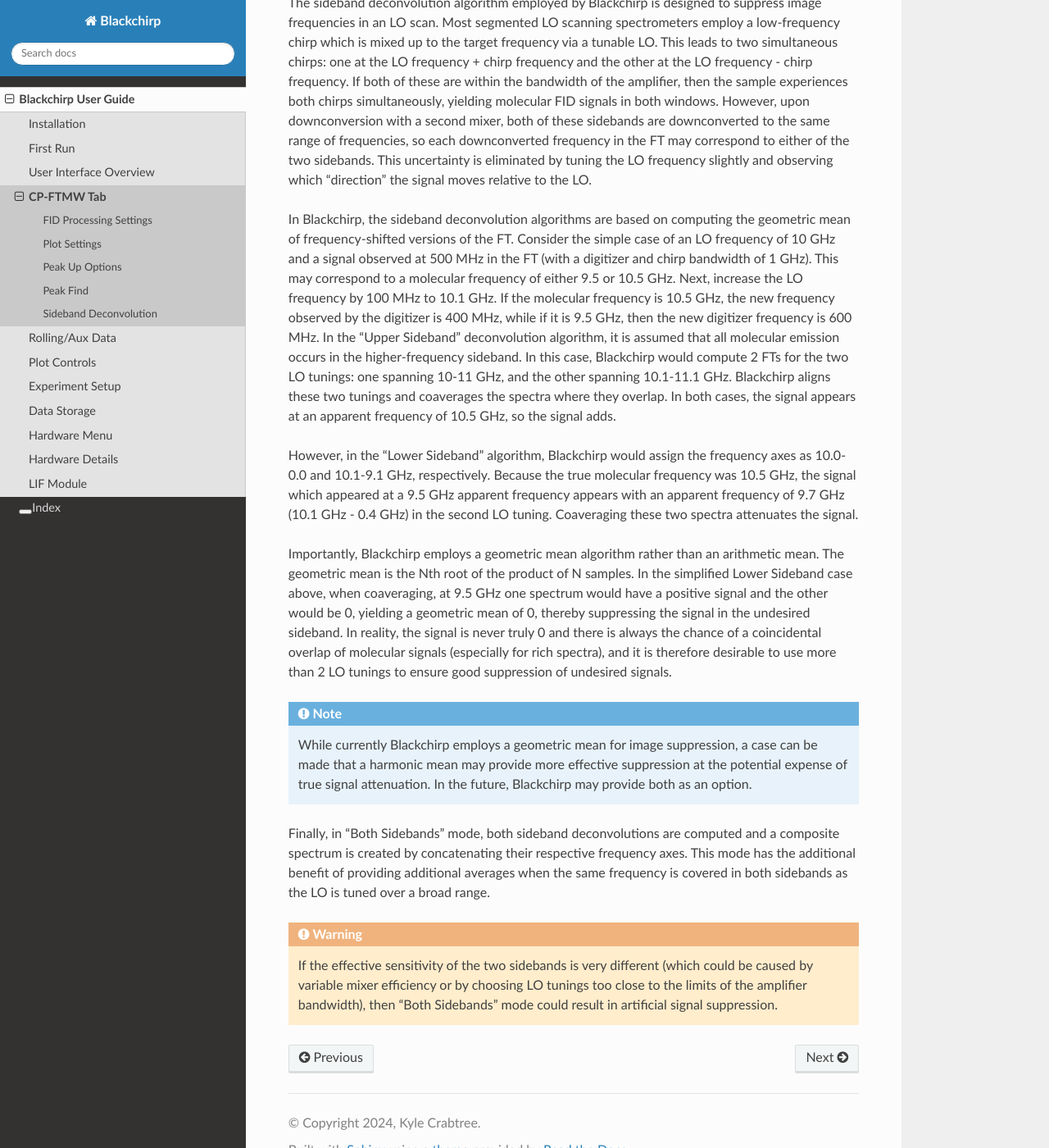
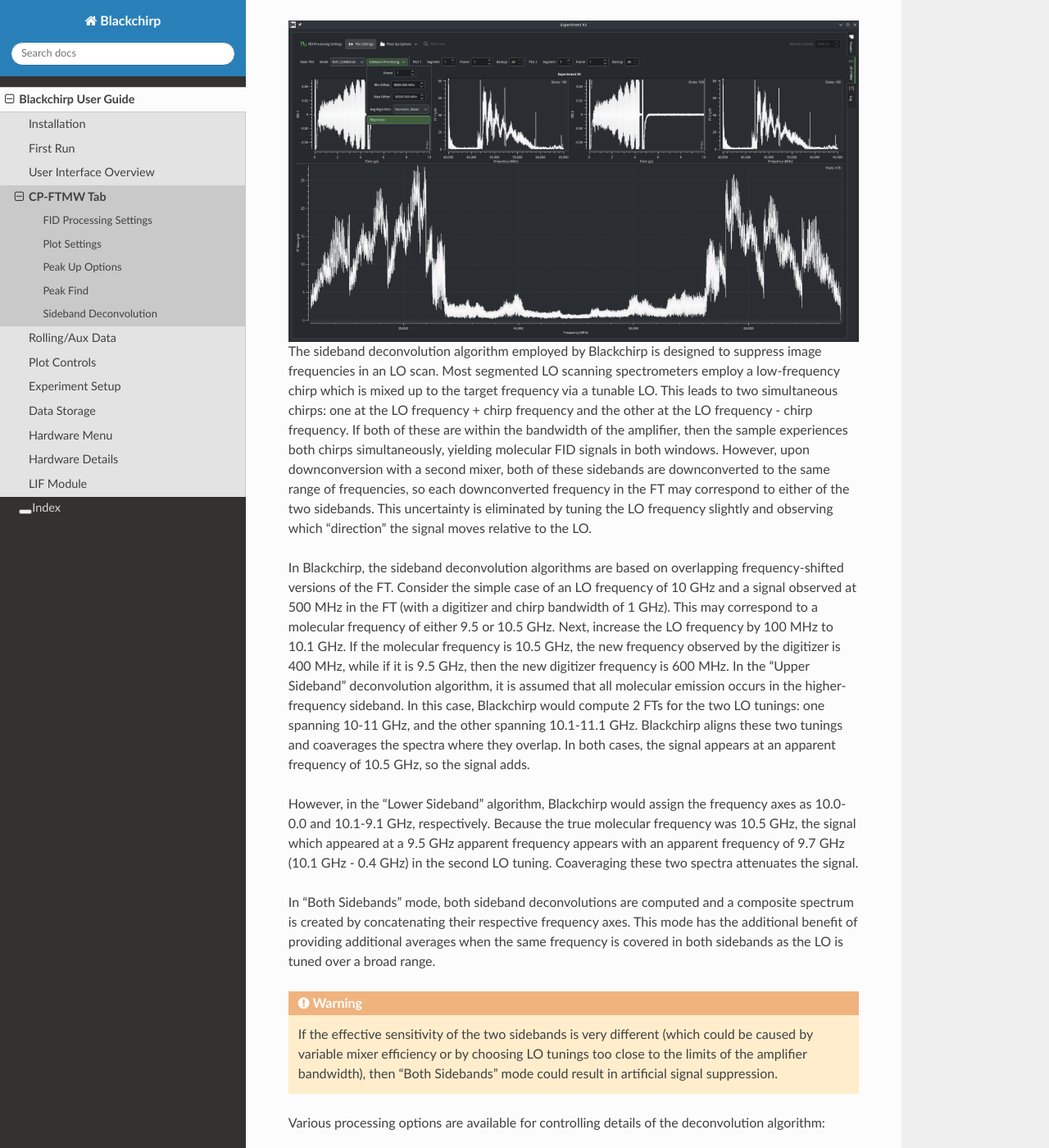
Before and after one commit to kncrabtree/blackchirp, a Sphinx documentation site: the page built from doc/source/user_guide/cp-ftmw.rst, in a window 1280 px wide and 1400 px high, scrolled down 4037 px. Shown: the whole window at 82% size. Built offline with Sphinx 7.4.7 and the Read the Docs theme 2.0.0, drawn with Linux system fonts in a browser that asks for light colours; some of the changed text lies outside the part shown.

Commit message:
Update LO Scan documentation

```diff
--- a/doc/source/conf.py
+++ b/doc/source/conf.py
@@ -32,6 +32,7 @@
 # ones.
 # extensions = [ 'breathe','sphinx.ext.autosectionlabel' ]
 extensions = [ 'sphinx.ext.autosectionlabel' ]
+autosectionlabel_prefix_document = True
 
 # Add any paths that contain templates here, relative to this directory.
 templates_path = ['_templates']
--- a/doc/source/user_guide/cp-ftmw.rst
+++ b/doc/source/user_guide/cp-ftmw.rst
@@ -19,9 +19,10 @@
    :width: 800
    :alt: FTMW Digitizer setup
 
-The CP-FTMW tab allows for visualization and processing of FID and Fourier Transform data. An example of the tab is shown above. In this image, there are a total of 5 plots: one pair called "FID 1" and "FT 1", another called "FID 2" and "FT 2" and a larger "Main FT" plot. During an active acquisition, an additional pair of plots labeled "FID Live" and "FT Live" are displayed at the top of the tab.
 
-Most user interaction takes place with the "Main FT" plot. By default, the Main FT plot is configured to display the "Live FT" which shows the data currently being collected. When an experiment ends, the plot shows the contents of the "FT 1" plot. Interaction with the plot (zooming, panning, peak finding, etc) can be done during and after an acquisition. More details are available on the `Plot Controls <plot_controls.html>`_ page.
+The CP-FTMW tab allows for visualization and processing of FID and Fourier Transform data. An example of the tab is shown above. During an acquisition, 7 plots are visible. The uppermost pair labeled "FID Live" and "FT Live" always display the most current data, and these plots are removed when the acquisition completes. The pairs labeled "FID 1"/"FT 1" and "FID 2"/"FT 2" display user-controllable views of the spectrum (discussed firther below). Most user interaction takes place with the large "Main FT" plot. By default, the Main FT plot is configured to display the "Live FT" which shows the data currently being collected. When an experiment ends, the plot shows the contents of the "FT 1" plot. Interaction with the plot (zooming, panning, peak finding, etc) can be done during and after an acquisition. More details are available on the `Plot Controls <plot_controls.html>`_ page.
+
+The main toolbar at the top allows access to various data processing settings which are discussed in the sections of the page below. Finally, the "Refresh Interval" box controls how frequently Blackchirp updates the plots on the screen during an acquisition. The processing is queued and occurs in a separate thread from the real-time averaging. In addition, plots are updated anytime a setting affecting the data shown on the plot is adjusted by the user. If multiple update requests are made while Blackchirp is processing an FT, Blackchirp will discard all but the most recent request.
 
 FID Processing Settings
 .......................
@@ -57,7 +58,7 @@
 * ``Lower Sideband``: Only available in LO Scan mode. Performs sideband deconvolution using only the lwoer-frequency sideband.
 * ``Both Sidebands``: Only available in LO Scan mode. Performs sideband deconvolution using both sidebands.
 
-In addition to the mode selection box, in LO scan mode, the other three boxes may become available. The "Follow" box is enabled when one of the sideband deconvolution modes is selected. The indicated plot is used to retrieve the frame and backup (is applicable) for the sideband deconvolution routine. The min and max offset boxes control the range of frequencies from the individual segments which are sent into the sideband deconvolution process. It is advisable to set the minimum offset high enough to ignore undesired signals near the LO frequency, and set the maximum offset less than or equal to the bandwidth of the digitizer.
+In addition to the mode selection box, in LO scan mode an additional "Sideband Processing" menu is available. These settings are discussed in the `Sideband Deconvolution`_ section below.
 
 For Plot 1 and Plot 2, the segment, frame, and backup boxes allow for selection of different data to be shown in the FT1 and FT2 plots, respectively. The meanings are:
 
@@ -93,18 +94,35 @@
 Sideband Deconvolution
 ......................
 
+.. image:: /_static/user_guide/ui_overview/sideband_processing.png
+   :align: center
+   :width: 800
+   :alt: FTMW Digitizer setup
+
 The sideband deconvolution algorithm employed by Blackchirp is designed to suppress image frequencies in an LO scan. Most segmented LO scanning spectrometers employ a low-frequency chirp which is mixed up to the target frequency via a tunable LO. This leads to two simultaneous chirps: one at the LO frequency + chirp frequency and the other at the LO frequency - chirp frequency. If both of these are within the bandwidth of the amplifier, then the sample experiences both chirps simultaneously, yielding molecular FID signals in both windows. However, upon downconversion with a second mixer, both of these sidebands are downconverted to the same range of frequencies, so each downconverted frequency in the FT may correspond to either of the two sidebands. This uncertainty is eliminated by tuning the LO frequency slightly and observing which "direction" the signal moves relative to the LO.
 
-In Blackchirp, the sideband deconvolution algorithms are based on computing the geometric mean of frequency-shifted versions of the FT. Consider the simple case of an LO frequency of 10 GHz and a signal observed at 500 MHz in the FT (with a digitizer and chirp bandwidth of 1 GHz). This may correspond to a molecular frequency of either 9.5 or 10.5 GHz. Next, increase the LO frequency by 100 MHz to 10.1 GHz. If the molecular frequency is 10.5 GHz, the new frequency observed by the digitizer is 400 MHz, while if it is 9.5 GHz, then the new digitizer frequency is 600 MHz. In the "Upper Sideband" deconvolution algorithm, it is assumed that all molecular emission occurs in the higher-frequency sideband. In this case, Blackchirp would compute 2 FTs for the two LO tunings: one spanning 10-11 GHz, and the other spanning 10.1-11.1 GHz. Blackchirp aligns these two tunings and coaverages the spectra where they overlap. In both cases, the signal appears at an apparent frequency of 10.5 GHz, so the signal adds.
+In Blackchirp, the sideband deconvolution algorithms are based on overlapping frequency-shifted versions of the FT. Consider the simple case of an LO frequency of 10 GHz and a signal observed at 500 MHz in the FT (with a digitizer and chirp bandwidth of 1 GHz). This may correspond to a molecular frequency of either 9.5 or 10.5 GHz. Next, increase the LO frequency by 100 MHz to 10.1 GHz. If the molecular frequency is 10.5 GHz, the new frequency observed by the digitizer is 400 MHz, while if it is 9.5 GHz, then the new digitizer frequency is 600 MHz. In the "Upper Sideband" deconvolution algorithm, it is assumed that all molecular emission occurs in the higher-frequency sideband. In this case, Blackchirp would compute 2 FTs for the two LO tunings: one spanning 10-11 GHz, and the other spanning 10.1-11.1 GHz. Blackchirp aligns these two tunings and coaverages the spectra where they overlap. In both cases, the signal appears at an apparent frequency of 10.5 GHz, so the signal adds.
 
 However, in the "Lower Sideband" algorithm, Blackchirp would assign the frequency axes as 10.0-0.0 and 10.1-9.1 GHz, respectively. Because the true molecular frequency was 10.5 GHz, the signal which appeared at a 9.5 GHz apparent frequency appears with an apparent frequency of 9.7 GHz (10.1 GHz - 0.4 GHz) in the second LO tuning. Coaveraging these two spectra attenuates the signal.
 
-Importantly, Blackchirp employs a geometric mean algorithm rather than an arithmetic mean. The geometric mean is the Nth root of the product of N samples. In the simplified Lower Sideband case above, when coaveraging, at 9.5 GHz one spectrum would have a positive signal and the other would be 0, yielding a geometric mean of 0, thereby suppressing the signal in the undesired sideband. In reality, the signal is never truly 0 and there is always the chance of a coincidental overlap of molecular signals (especially for rich spectra), and it is therefore desirable to use more than 2 LO tunings to ensure good suppression of undesired signals.
-
-.. note::
-   While currently Blackchirp employs a geometric mean for image suppression, a case can be made that a harmonic mean may provide more effective suppression at the potential expense of true signal attenuation. In the future, Blackchirp may provide both as an option.
-
-Finally, in "Both Sidebands" mode, both sideband deconvolutions are computed and a composite spectrum is created by concatenating their respective frequency axes. This mode has the additional benefit of providing additional averages when the same frequency is covered in both sidebands as the LO is tuned over a broad range.
+In "Both Sidebands" mode, both sideband deconvolutions are computed and a composite spectrum is created by concatenating their respective frequency axes. This mode has the additional benefit of providing additional averages when the same frequency is covered in both sidebands as the LO is tuned over a broad range.
 
 .. warning::
    If the effective sensitivity of the two sidebands is very different (which could be caused by variable mixer efficiency or by choosing LO tunings too close to the limits of the amplifier bandwidth), then "Both Sidebands" mode could result in artificial signal suppression.
+
+Various processing options are available for controlling details of the deconvolution algorithm:
+
+* ``Frame``: If multiple FIDs are acquired per pulse, this box controls which frame is shown. Setting this to 0 will cause Blackchirp to average all frames.
+* ``Min Offset``: Minimum offset frequency (relative to the LO frequency) of the FT to include when processing each sideband. By default, this should be set to the minimum chirp frequency relative to the LO. Blackchirp calculates this value automatically from the Rf Configuration and Chirp Configuration.
+* ``Max Offset``: Maximum offset frequency (relative to the LO frequency) of the FT to include when processing each sideband.
+* ``Avg Algorithm``: The coaveraging algorithm to use when "overlapping" the frequency-shifted spectra. Blackchirp does not calculate the arithmetic mean of the spectra; this would provide very poor image suppression. The available options are:
+
+   - ``Harmonic Mean``: A shots-weighted harmonic mean, which is a measure of central tendency which  is strongly biased toward the lowest value in the set. This is desirable for sideband suppression, as we wish for the spectrum to average strongly toward 0 if a line is present in only one of the shifted spectra. For this reason, it is the default algorithm. Let s\ :sub:`1` and s\ :sub:`2` be the numbers of shots for the two data points y\ :sub:`1` and y\ :sub:`2`, respectively. Assuming all samples and shots are positive and nonzero, the weighted harmonic mean is:
+
+   .. math::
+      y_{\text{avg}} = \frac{s_1 + s_2}{\frac{s_1}{y_1} + \frac{s_2}{y_2}}
+
+   - ``Geometric Mean``: A shots-weighted geometric mean, which falls between the harmonic and arithmetic means. The weighted geometric mean is:
+
+   .. math::
+      y_{\text{avg}} = \exp\left(\frac{s_1\ln y_1 + s_2\ln y_2}{s_1 + s_2}\right)
--- a/doc/source/user_guide/hw/gpibcontroller.rst
+++ b/doc/source/user_guide/hw/gpibcontroller.rst
@@ -32,4 +32,4 @@
 Prologix GPIB-USB Controller (prologixgpibusb)
 ..............................................
 
-The `Prologix GPIB-Ethernet controller <https://prologix.biz/product/gpib-usb-controller/>`_ is the same as the GPIB-Ethernet controller, but connects via an internal USB-RS232 bridge. Blackchirp implements this device as an Rs232Instrument.
+The `Prologix GPIB-USB controller <https://prologix.biz/product/gpib-usb-controller/>`_ is the same as the GPIB-Ethernet controller, but connects via an internal USB-RS232 bridge. Blackchirp implements this device as an Rs232Instrument.
```
Also changed, not shown: other parts of doc/source/user_guide/cp-ftmw.rst (+1 -1 lines), doc/source/user_guide/data_storage.rst (+15 -0 lines), doc/source/_static/user_guide/ui_overview/cp_ftmw.png, doc/source/_static/user_guide/ui_overview/peakfind.png, doc/source/_static/user_guide/ui_overview/sideband_processing.png (added).
